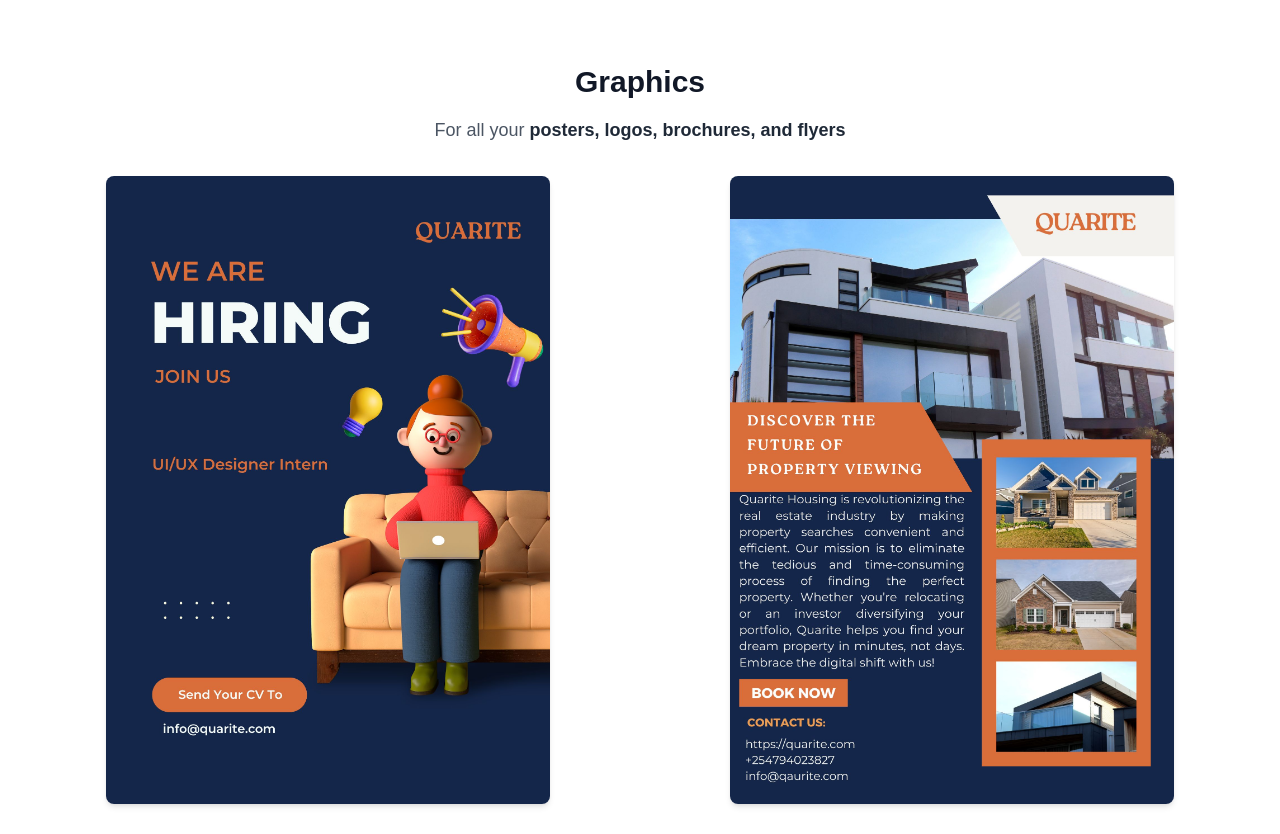
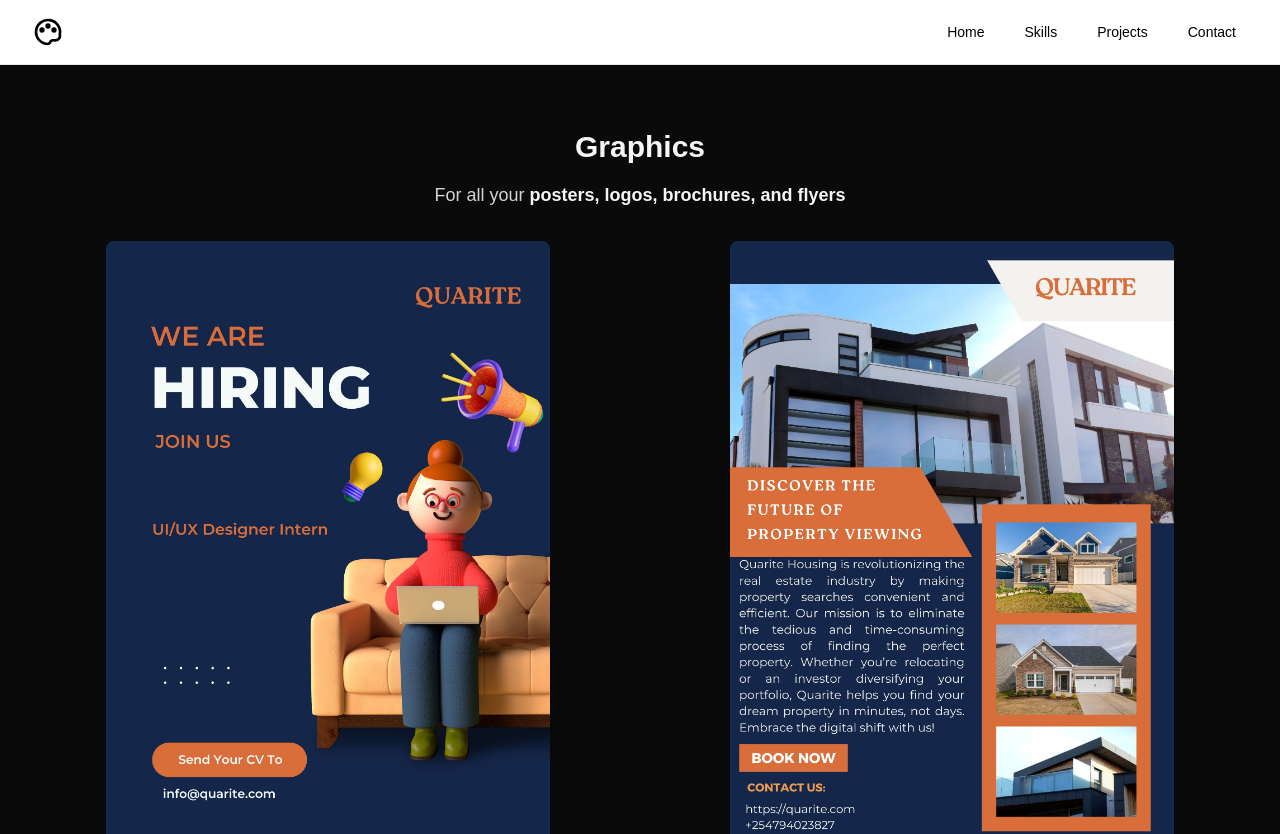
Before and after one commit to Genevive-Mbesi/create, a Next.js app in the folder create/: page /graphics in a window 1280 px wide. Shown: the top 834 px of the page. Built offline with nearby package versions, Linux system fonts and the light colour scheme.

Commit message:
videography

```diff
--- a/create/src/app/Skills/page.tsx
+++ b/create/src/app/Skills/page.tsx
@@ -27,9 +27,12 @@ const Skills: React.FC = () => {
               className="w-full h-72 object-cover rounded-lg shadow-md"
             />
             <div className="text-center mt-12">
-              <h1 className="text-xl font-bold text-bl animate-wave">
+            <a
+                href="/graphics">
+              <h1 className="hover:bg-gray-100 text-xl font-bold text-bl animate-wave">
                 Web Design
               </h1>
+              </a>
             </div>
           </div>
           <div className="w-full">
@@ -97,9 +100,12 @@ const Skills: React.FC = () => {
               className="w-full h-72 object-cover rounded-lg shadow-md"
             />
             <div className="text-center mt-12">
-              <h1 className="text-xl font-bold text-bl animate-wave">
+            <a
+                href="/graphics">
+              <h1 className="hover:bg-gray-100 text-xl font-bold text-bl animate-wave">
                 Graphic Design
               </h1>
+              </a>
             </div>
           </div>
         </div>
--- a/create/src/app/graphics/page.tsx
+++ b/create/src/app/graphics/page.tsx
@@ -9,16 +9,22 @@ import wall from "@/components/Images/Wall Art Photo Pricing Menu List Frame.png
 import yellow from "@/components/Images/Yellow & Brown 3D We Are Hiring Poster.jpg";
 import mbesi from "@/components/Images/Genevive Mbesi-logos_black.png";
 import genny from "@/components/Images/Genevive Mbesi-logos.jpg";
+import Navbar from "../Navbar/page";
 
 const Graphics: React.FC = () => {
   return (
-    <div className="bg-white py-16 px-4 sm:px-6 lg:px-8">
+    <div>
+      <Navbar />
+      <div className="bg-neutral-950 py-16 px-4 sm:px-6 lg:px-8">
         <div className="max-w-7xl mx-auto text-center">
-        <h2 className="text-3xl font-extrabold text-gray-900 mb-4">Graphics</h2>
-
-        {/* Tagline */}
-        <p className="text-lg text-gray-600 mb-8">
-          For all your <span className="font-semibold text-gray-800">posters, logos, brochures, and flyers</span>
+          <h2 className="text-3xl font-extrabold text-stone-100 mb-4">
+            Graphics
+          </h2>
+          <p className="text-lg text-stone-300 mb-8">
+            For all your{" "}
+            <span className="font-semibold text-stone-100">
+              posters, logos, brochures, and flyers
+            </span>
           </p>
 
           {/* Image Grid */}
@@ -120,6 +126,7 @@ const Graphics: React.FC = () => {
           </div>
         </div>
       </div>
+    </div>
   );
 };
 
--- /dev/null
+++ b/create/src/app/videography/page.tsx
@@ -0,0 +1,23 @@
+import React from "react";
+import Navbar from "../Navbar/page";
+
+const VideoDisplay: React.FC = () => {
+  return (
+    <div>
+      <Navbar />
+      <div className="bg-neutral-950 min-h-screen flex items-center justify-center py-10 px-4">
+        <div className="bg-white p-4 rounded-lg shadow-md flex flex-col items-center">
+          <h2 className="text-2xl font-bold text-gray-800 text-center mb-4">
+            Sample Video
+          </h2>
+          <video controls className="w-full max-w-lg rounded-lg shadow-lg">
+            <source src="/video.mp4" type="video/mp4" />
+            Your browser does not support the video tag.
+          </video>
+        </div>
+      </div>
+    </div>
+  );
+};
+
+export default VideoDisplay;
```
Also changed, not shown: 1 other file (tests, documents, lock files or other folders). Lines whose indentation alone changed are shown as unchanged.
